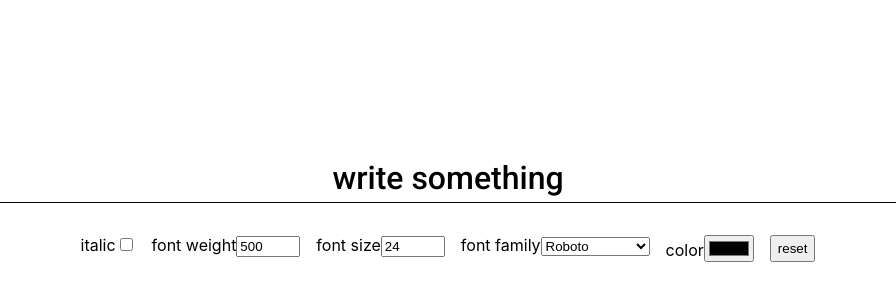
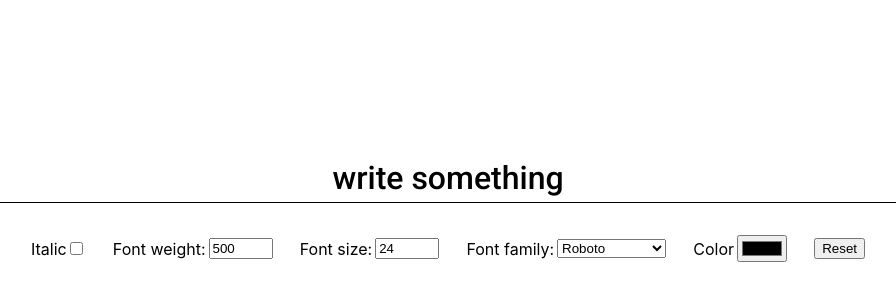
Before and after one commit to westwood846/text-editor, a React (Create React App) app: page / in a window 1280 px wide. Shown: the part 190-490 px from the top of the page, without its empty margins (192-1088 px from the left). Built offline with nearby package versions, Linux system fonts and the light colour scheme.

Commit message:
Add even more white space

```diff
--- a/src/App.css
+++ b/src/App.css
@@ -9,8 +9,20 @@
 .controls {
   margin-top: 2rem;
   display: flex;
+  flex-wrap: wrap;
+  align-items: center;
 }
 
 .controls *:not(:first-child) {
-  margin-left: 1rem;
+  margin-left: 1.7rem;
 }
+
+label {
+  display: flex;
+  flex-direction: row;
+  align-items: center;
+}
+
+label :last-child {
+  margin-left: 3px;
+}
--- a/src/App.js
+++ b/src/App.js
@@ -95,19 +95,19 @@ class App extends React.Component {
         ></Input>
         <div className="controls">
           <label>
-            italic
+            Italic
             <input className="italicCheckbox"  type="checkbox" checked={this.state.italic} onChange={this.handleItalicChange}></input>
           </label>
           <label>
-            font weight
+            Font weight:
             <input className="fontWeightInput" type="number" step="100" min="100" max="900" value={this.state.fontWeight} onChange={this.handleFontWeightChange}></input>
           </label>
           <label>
-            font size
+            Font size:
             <input className="fontSizeInput"   type="number" step="1" min="8" max="128" value={this.state.fontSize} onChange={this.handleFontSizeChange}></input>
           </label>
           <label>
-            font family
+            Font family:
             <select className="fontFamilyInput" value={this.state.fontFamily} onChange={this.handleFontFamilyChange}>
               <option>Open Sans</option>
               <option>Lato</option>
@@ -117,10 +117,10 @@ class App extends React.Component {
             </select>
           </label>
           <label>
-            color
+            Color
             <input className="colorInput"      type="color" value={this.state.color} onChange={this.handleColorChange}></input>
           </label>
-          <button onClick={this.handleResetButtonClick}>reset</button>
+          <button onClick={this.handleResetButtonClick}>Reset</button>
         </div>
       </div>
     );
```
